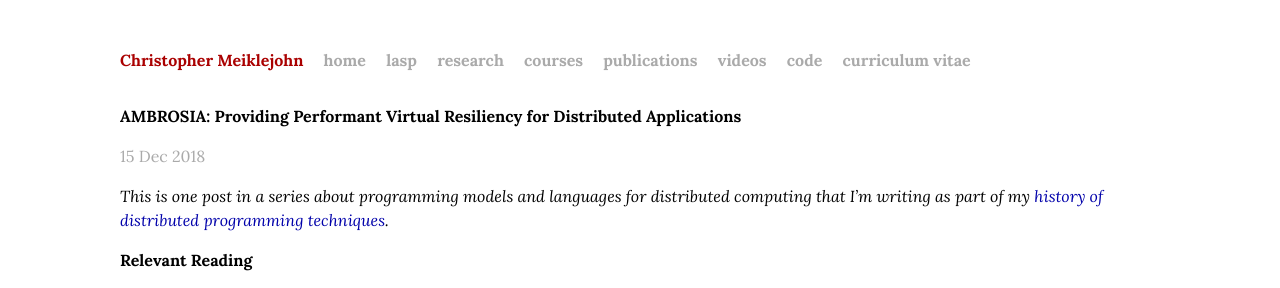
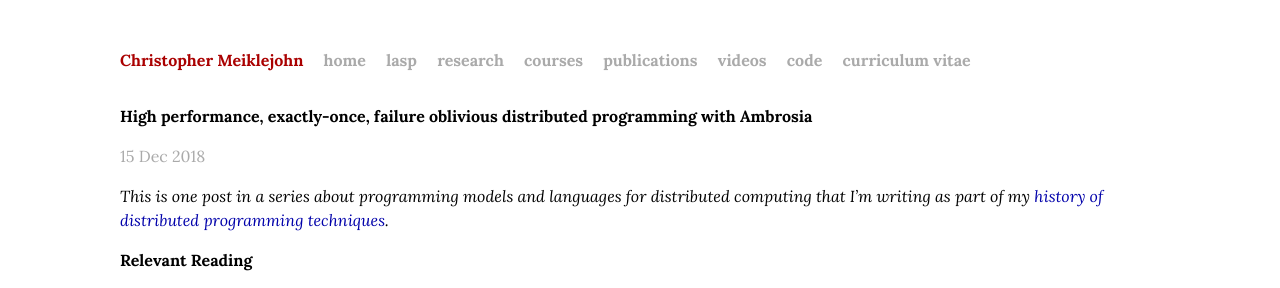
Before and after one commit to cmeiklejohn/cmeiklejohn.github.io, a Jekyll site: the page built from _posts/2018-12-15-ambrosia.markdown, in a window 1280 px wide. Shown: the top 288 px of the page. Built offline with Jekyll 4.4.1, drawn with Linux system fonts in a browser that asks for light colours; comment, search, counter and statistics services are not loaded.

Commit message:
Add post

```diff
--- a/_posts/2018-12-15-ambrosia.markdown
+++ b/_posts/2018-12-15-ambrosia.markdown
@@ -1,6 +1,6 @@
 ---
 layout: post
-title:  "AMBROSIA: Providing Performant Virtual Resiliency for Distributed Applications"
+title:  "High performance, exactly-once, failure oblivious distributed programming with Ambrosia"
 date:   2018-12-15 00:00:00 -0000
 categories: pl
 group: pl
```
